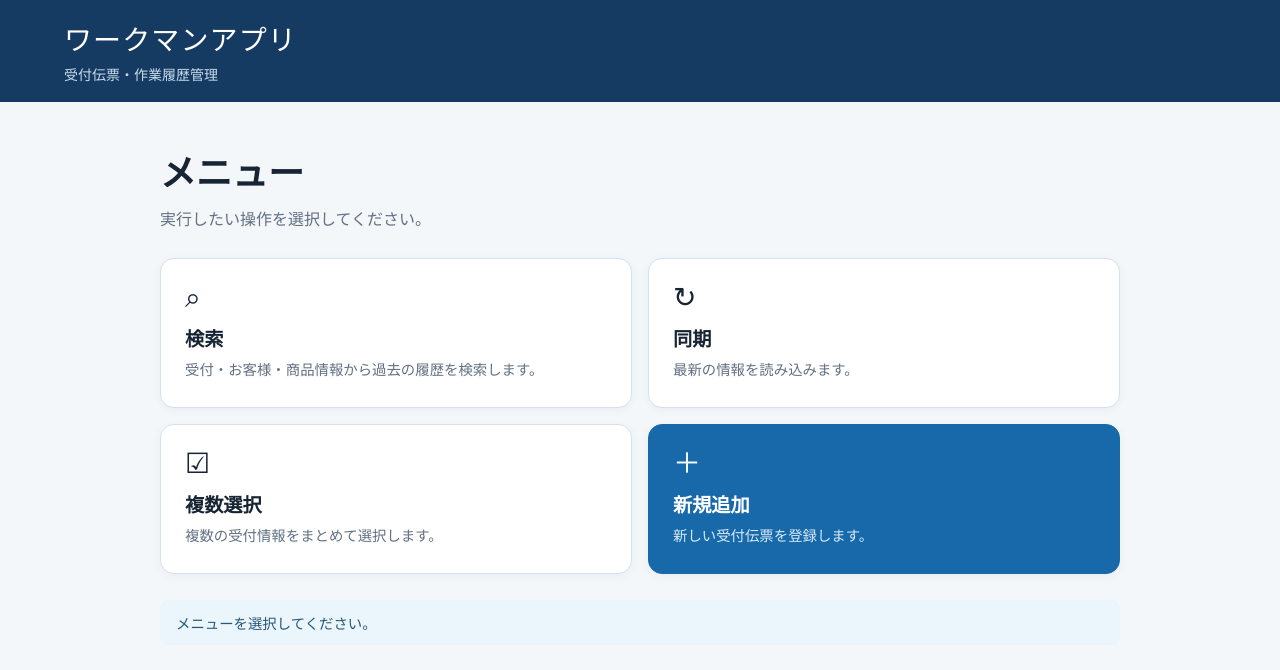
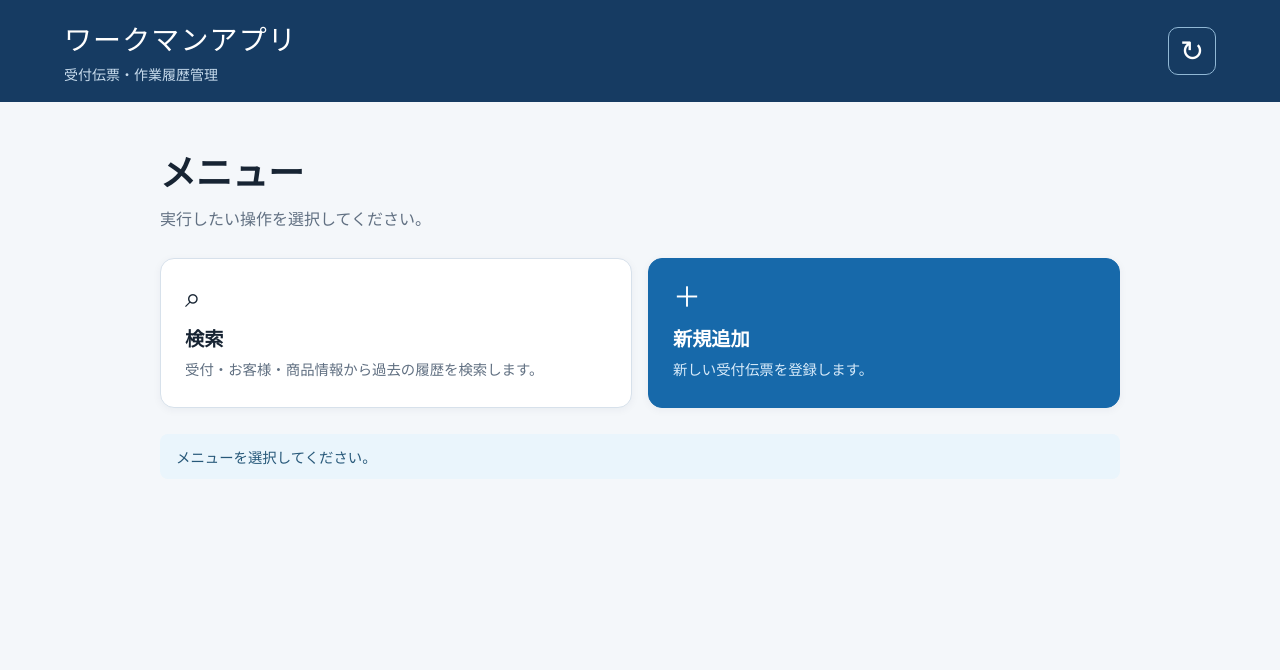
Before and after one commit to sakai3116/workman-hiranouriwari-APPDev, a website: page public/index.html in a window 1280 px wide. Drawn offline with Linux system fonts and the light colour scheme.

Commit message:
[fix]タイトル画面の修正

```diff
--- a/public/index.html
+++ b/public/index.html
@@ -8,9 +8,13 @@
       :root { --navy: #163b62; --blue: #1769aa; --blue-dark: #115282; --sky: #eaf5fc; --line: #d7e1eb; --text: #172433; --muted: #617082; --white: #fff; }
       * { box-sizing: border-box; }
       body { margin: 0; min-width: 320px; background: #f4f7fa; color: var(--text); font-family: "Yu Gothic UI", "Meiryo", sans-serif; }
-      .app-header { padding: 18px clamp(20px, 5vw, 72px); background: var(--navy); color: var(--white); }
+      .app-header { display: flex; align-items: center; justify-content: space-between; gap: 16px; padding: 18px clamp(20px, 5vw, 72px); background: var(--navy); color: var(--white); }
+      .header-title { min-width: 0; }
       .brand { margin: 0; font-size: clamp(1.25rem, 3vw, 1.75rem); letter-spacing: .04em; }
       .brand-note { margin: 6px 0 0; color: #c8dced; font-size: .875rem; }
+      .sync-button { display: grid; width: 48px; height: 48px; flex: 0 0 auto; place-items: center; border: 1px solid #91b8d5; border-radius: 10px; background: transparent; color: var(--white); cursor: pointer; font-size: 1.8rem; line-height: 1; }
+      .sync-button:hover { background: rgb(255 255 255 / 12%); }
+      .sync-button:focus-visible { outline: 3px solid #79b8e8; outline-offset: 3px; }
       main { width: min(960px, calc(100% - 40px)); margin: 0 auto; padding: 42px 0 56px; }
       .welcome { margin-bottom: 28px; }
       .welcome h1 { margin: 0; font-size: clamp(1.5rem, 4vw, 2.25rem); }
@@ -32,8 +36,11 @@
   </head>
   <body>
     <header class="app-header">
-      <p class="brand">ワークマンアプリ</p>
-      <p class="brand-note">受付伝票・作業履歴管理</p>
+      <div class="header-title">
+        <p class="brand">ワークマンアプリ</p>
+        <p class="brand-note">受付伝票・作業履歴管理</p>
+      </div>
+      <button class="sync-button" type="button" data-action="同期" aria-label="同期" title="同期">↻</button>
     </header>
     <main>
       <section class="welcome" aria-labelledby="page-title">
@@ -42,8 +49,6 @@
       </section>
       <section class="actions" aria-label="操作メニュー">
         <button class="action" type="button" data-action="検索"><span class="action-inner"><span class="action-icon" aria-hidden="true">⌕</span><span class="action-title">検索</span><span class="action-description">受付・お客様・商品情報から過去の履歴を検索します。</span></span></button>
-        <button class="action" type="button" data-action="同期"><span class="action-inner"><span class="action-icon" aria-hidden="true">↻</span><span class="action-title">同期</span><span class="action-description">最新の情報を読み込みます。</span></span></button>
-        <button class="action" type="button" data-action="複数選択"><span class="action-inner"><span class="action-icon" aria-hidden="true">☑</span><span class="action-title">複数選択</span><span class="action-description">複数の受付情報をまとめて選択します。</span></span></button>
         <button class="action action--primary" type="button" data-action="新規追加"><span class="action-inner"><span class="action-icon" aria-hidden="true">＋</span><span class="action-title">新規追加</span><span class="action-description">新しい受付伝票を登録します。</span></span></button>
       </section>
       <p class="status" id="status" aria-live="polite">メニューを選択してください。</p>
```
